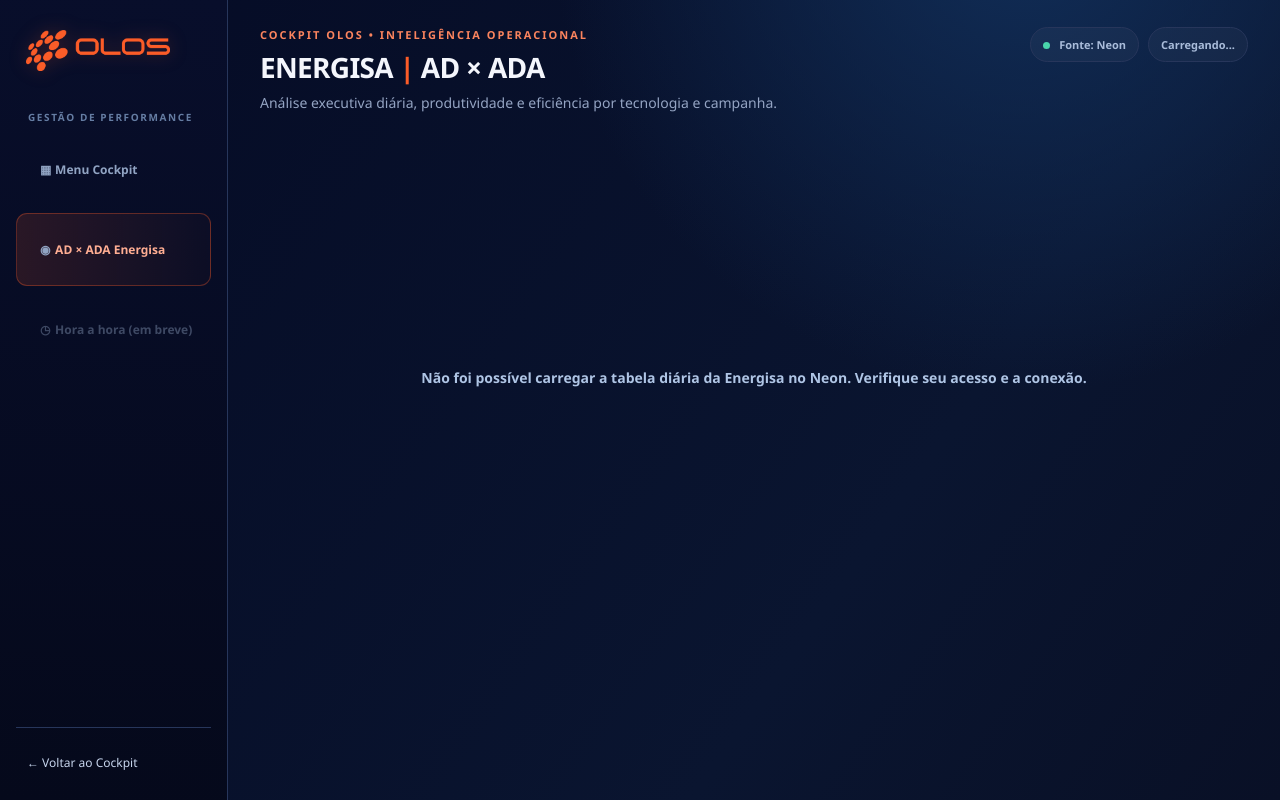
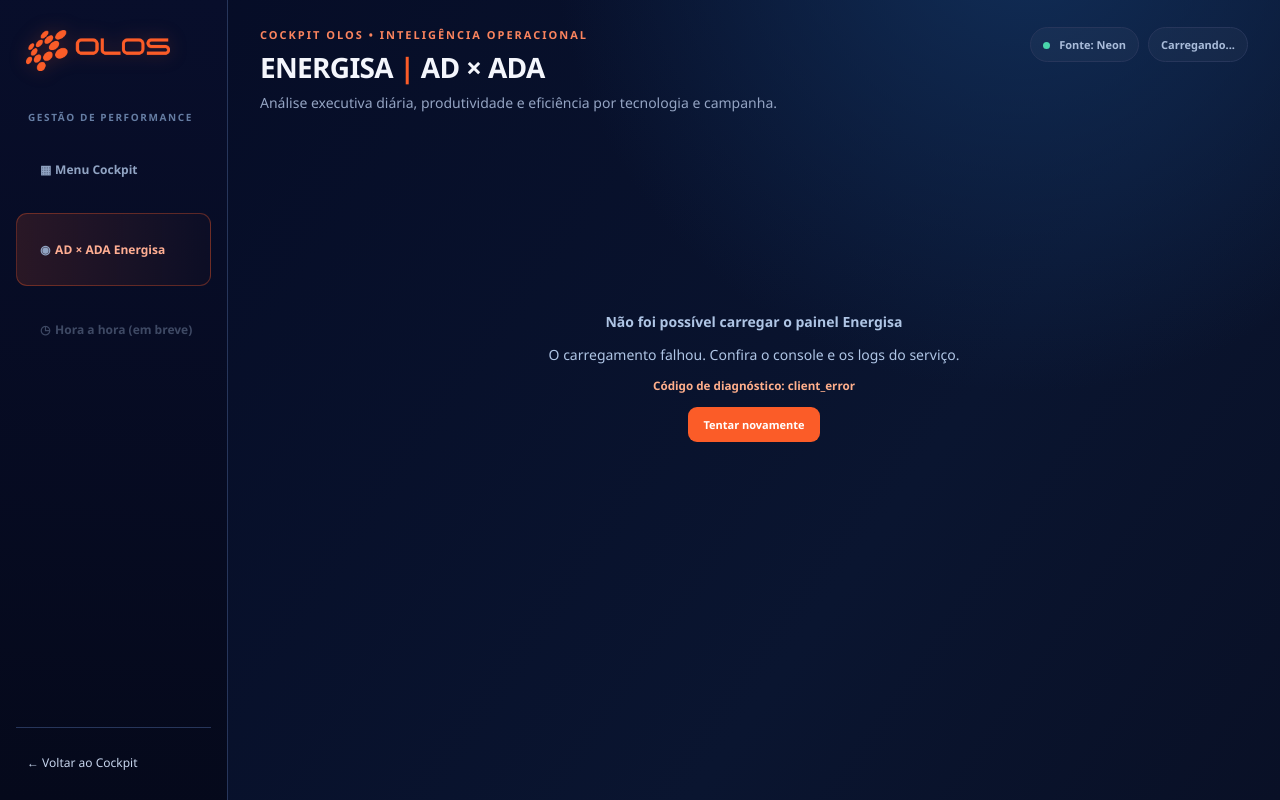
Before and after one commit to kikosouza159-afk/OSPDataCommandCenter, a Flask app: template templates/energisa_ad_ada.html in a window 1280 px wide. Run offline with Flask 3, Linux system fonts and the light colour scheme; the template is opened without the code that fills it, so the values that code supplies are empty; parts of the project's set-up code (start-up, migrations or seed data) failed here and were passed over; some libraries are stand-ins or nearby versions.

Commit message:
fix: detalhar erro de conexão Energisa e permitir tentar novamente

```diff
--- a/templates/energisa_ad_ada.html
+++ b/templates/energisa_ad_ada.html
@@ -108,7 +108,69 @@ function render(){const s=summaryState();$('kpiDescription').textContent=state.m
 function setMode(mode){state.mode=mode;for(const [name,id] of [['total','btnTotal'],['average','btnAverage']]){const b=$(id);b.classList.toggle('active',name===mode);b.setAttribute('aria-pressed',String(name===mode));}render();}
 function exportCsv(){const rows=selectedRows(),headers=['Date','CampaignId','nomecampanha','Logados','Tentativas','Atendidas','Cpc','Acordo','Hangup','Mailing','Agente'];const fields=['data','campaign_id','nome_campanha','logados','tentativas','atendidas','cpc','acordo','hangup','mailing','agente'];const lines=[headers.join(';')];for(const row of rows)lines.push(fields.map(k=>'"'+String(row[k]).replace(/"/g,'""')+'"').join(';'));const blob=new Blob(['\ufeff'+lines.join('\r\n')],{type:'text/csv;charset=utf-8'}),url=URL.createObjectURL(blob),a=document.createElement('a');a.href=url;a.download='energisa_ad_ada_diario_'+$('dateStart').value+'_'+$('dateEnd').value+'.csv';document.body.appendChild(a);a.click();a.remove();setTimeout(()=>URL.revokeObjectURL(url),2000);}
 function bind(){for(const id of ['dateStart','dateEnd'])$(id).addEventListener('change',()=>{if($('dateStart').value>$('dateEnd').value){$('dateEnd').value=$('dateStart').value;}render();});$('chartMetric').addEventListener('change',()=>renderChart(selectedRows()));$('btnTotal').addEventListener('click',()=>setMode('total'));$('btnAverage').addEventListener('click',()=>setMode('average'));$('exportBtn').addEventListener('click',exportCsv);document.querySelectorAll('[data-pick]').forEach(btn=>btn.addEventListener('click',()=>setPick(btn.dataset.agent,btn.dataset.pick==='all')));$('resetBtn').addEventListener('click',()=>{$('dateStart').value=state.min;$('dateEnd').value=state.max;for(const agent of ['AD','ADA'])setPick(agent,true);setMode('total');});}
-async function start(){try{const response=await fetch(apiUrl,{credentials:'same-origin',cache:'no-store'});if(!response.ok)throw Error('Resposta HTTP '+response.status);const payload=await response.json();if(!payload||!Array.isArray(payload.rows)||!payload.rows.length)throw Error('Base diária vazia');state.rows=payload.rows.map(r=>({...r,campaign_id:Number(r.campaign_id)}));state.min=payload.meta.date_min;state.max=payload.meta.date_max;$('dateStart').min=state.min;$('dateStart').max=state.max;$('dateEnd').min=state.min;$('dateEnd').max=state.max;$('dateStart').value=state.min;$('dateEnd').value=state.max;$('rangeLabel').textContent=displayDate(state.min)+' até '+displayDate(state.max);buildCampaigns();bind();$('loading').classList.add('hidden');$('dashboard').classList.remove('hidden');render();}catch(e){console.error('Erro no painel Energisa',e);$('loading').textContent='Não foi possível carregar a tabela diária da Energisa no Neon. Verifique seu acesso e a conexão.';}}
+async function start(){
+  const loading=$('loading');
+  try{
+    loading.textContent='Carregando dados da Energisa...';
+    const response=await fetch(apiUrl,{credentials:'same-origin',cache:'no-store'});
+    if(!response.ok){
+      let code='http_'+response.status;
+      try{
+        const body=await response.json();
+        if(body && typeof body.error==='string')code=body.error;
+      }catch(_){}
+      const e=new Error('API Energisa: '+code+' (HTTP '+response.status+')');
+      e.code=code;
+      throw e;
+    }
+    const payload=await response.json();
+    if(!payload||!Array.isArray(payload.rows)||!payload.rows.length){
+      const e=new Error('Dados recebidos em formato inválido ou vazio');
+      e.code='invalid_response';throw e;
+    }
+    state.rows=payload.rows.map(r=>({...r,campaign_id:Number(r.campaign_id)}));
+    state.min=payload.meta.date_min;state.max=payload.meta.date_max;
+    $('dateStart').min=state.min;$('dateStart').max=state.max;
+    $('dateEnd').min=state.min;$('dateEnd').max=state.max;
+    $('dateStart').value=state.min;$('dateEnd').value=state.max;
+    $('rangeLabel').textContent=displayDate(state.min)+' até '+displayDate(state.max);
+    buildCampaigns();bind();
+    loading.classList.add('hidden');$('dashboard').classList.remove('hidden');render();
+  }catch(e){
+    console.error('Erro no painel Energisa',e);
+    const code=e.code||'client_error';
+    const friendly={
+      table_not_found:'A tabela Energisa não foi localizada no banco configurado para o Cockpit. A base existe no Neon, mas o serviço pode estar apontando para outro banco.',
+      database_connection_failed:'Não foi possível estabelecer conexão com o Neon. Verifique a configuração do serviço e a disponibilidade do banco.',
+      database_permission_denied:'A conexão está ativa, mas o usuário do banco não tem permissão para ler a tabela Energisa.',
+      data_source_unavailable:'A consulta ao Neon falhou. Consulte os registros do serviço Render para identificar o erro.',
+      authentication_required:'A sessão de login expirou. Entre novamente no Cockpit.',
+      forbidden:'Seu usuário não tem permissão para visualizar os dados da Energisa.',
+      password_change_required:'É necessário alterar sua senha no Cockpit antes de acessar o painel.',
+      no_data:'A tabela Energisa está acessível, mas não possui registros.',
+      invalid_response:'A API retornou uma estrutura inesperada. Verifique a versão publicada do Cockpit.'
+    };
+    loading.replaceChildren();
+    loading.style.flexDirection='column';
+    loading.style.gap='14px';
+    loading.style.textAlign='center';
+    const title=document.createElement('strong');
+    title.textContent='Não foi possível carregar o painel Energisa';
+    const message=document.createElement('span');
+    message.style.fontWeight='400';
+    message.style.maxWidth='640px';
+    message.textContent=friendly[code]||'O carregamento falhou. Confira o console e os logs do serviço.';
+    const ref=document.createElement('small');
+    ref.style.color='#ffaf8c';
+    ref.textContent='Código de diagnóstico: '+code;
+    const retry=document.createElement('button');
+    retry.type='button';
+    retry.className='export';
+    retry.textContent='Tentar novamente';
+    retry.addEventListener('click',start);
+    loading.append(title,message,ref,retry);
+  }
+}
 start();
 })();
 </script>
```
